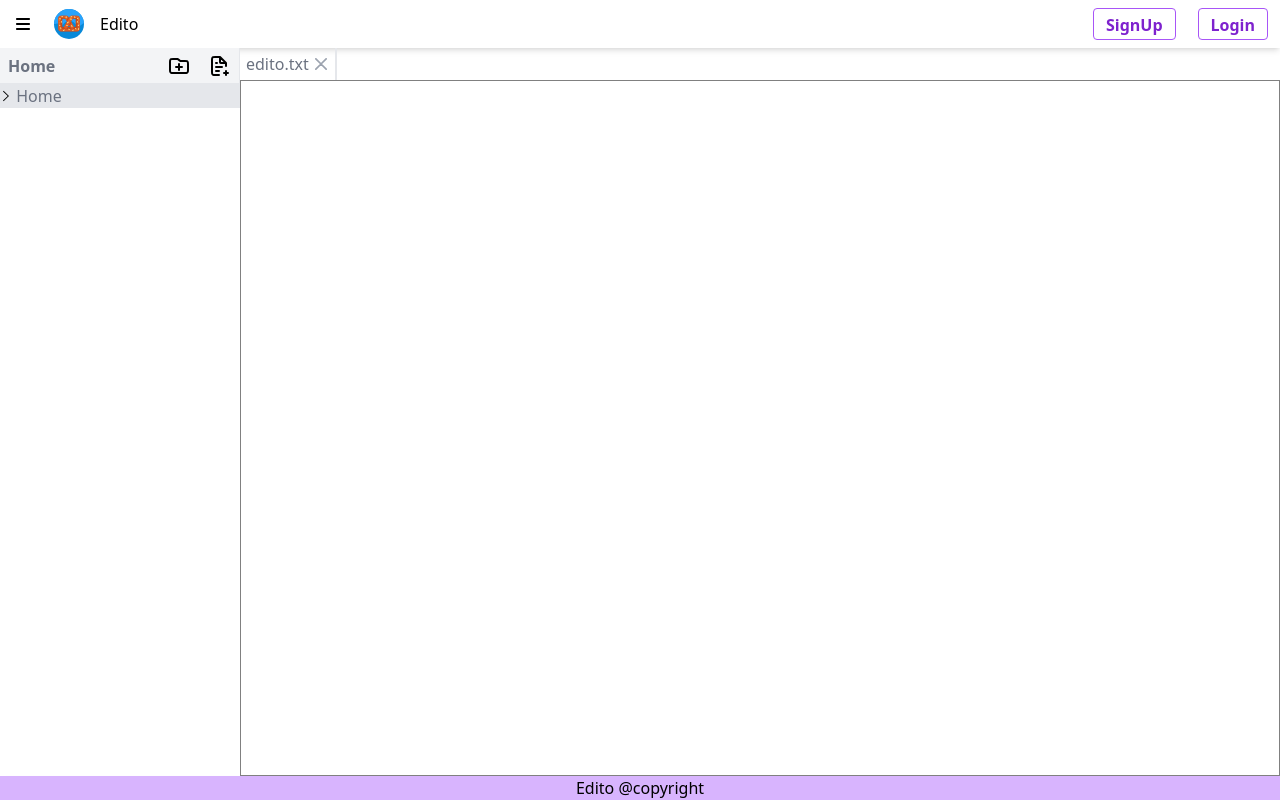
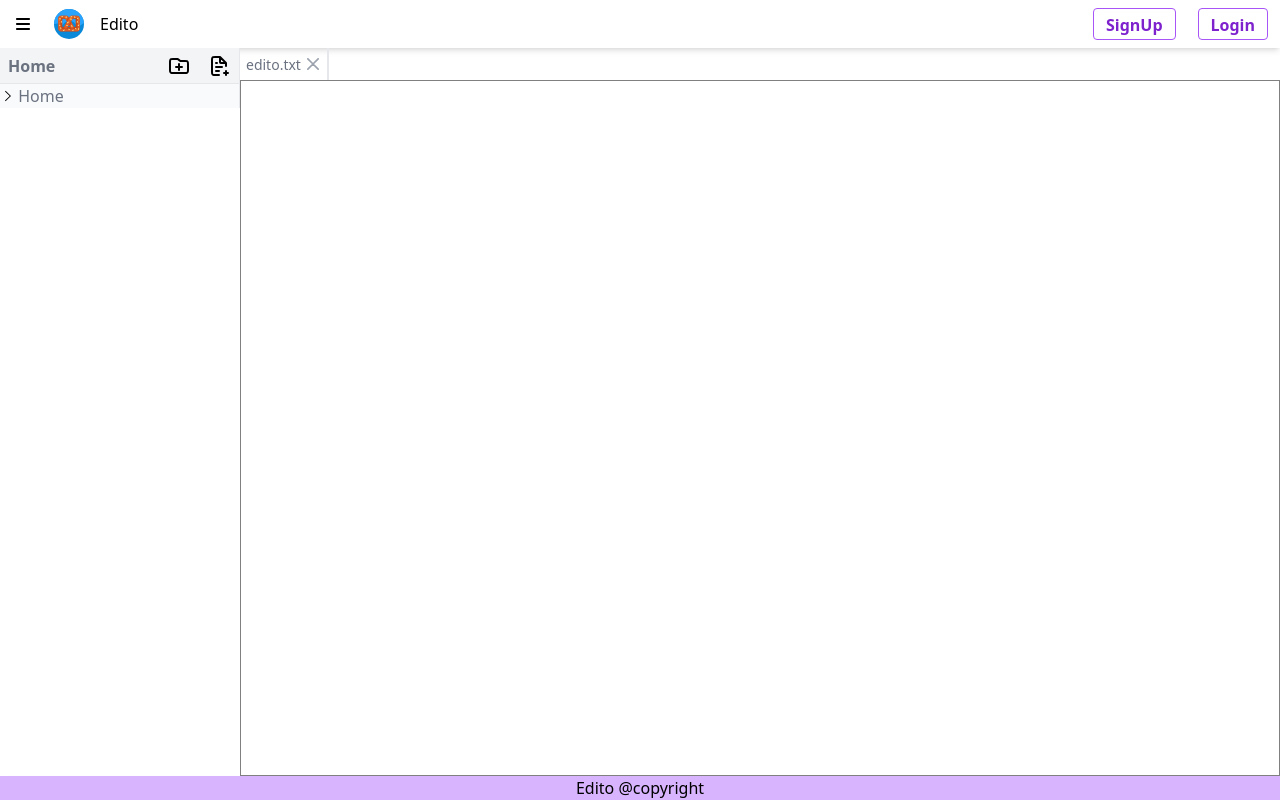
Before and after one commit to Nirajsah17/edito, a React (Create React App) app: page / in a window 1280 px wide. Built offline with nearby package versions, Linux system fonts and the light colour scheme; the HTML template or start-up script is replaced by a standard one.

Commit message:
Fixed styling

```diff
--- a/src/components/File.js
+++ b/src/components/File.js
@@ -1,6 +1,6 @@
-const File = ({ name  , uuid, activeFile}) => (
-  <div className={uuid === activeFile?.id ? " p-1 cursor-pointer bg-slate-200": "p-1 cursor-pointer"} data-file={uuid} data-name={name}>
-    <span className="text-md" data-file={uuid} data-name={name}>{name}</span>
+const File = ({ name , uuid, activeFile}) => (
+  <div className={uuid === activeFile?.id ? " px-0.5 my-1 border border-slate-400 cursor-pointer bg-slate-200": "px-0.5 my-1 cursor-pointer hover:bg-slate-200"} data-file={uuid} data-name={name}>
+    <span className="text-sm" data-file={uuid} data-name={name}>{name}</span>
   </div>
 );
 
--- a/src/components/Folder.js
+++ b/src/components/Folder.js
@@ -1,6 +1,6 @@
 import React, { useState } from 'react';
 
-const Folder = ({ name, children , uuid}) => {
+const Folder = ({ name, children , uuid, activeFolder}) => {
   const [isOpen, setIsOpen] = useState(false);
   const toggleFolder = (e) => {
     setIsOpen(!isOpen);
@@ -8,7 +8,7 @@ const Folder = ({ name, children , uuid}) => {
 
   return (
     <div>
-      <div className={`cursor-pointer bg-gray-200`} onClick={toggleFolder} data-folder={uuid} data-name={name}>
+      <div className={uuid === activeFolder ? " px-0.5 border border-slate-400 cursor-pointer bg-slate-200": "px-0.5 cursor-pointer hover:bg-slate-200"} onClick={toggleFolder} data-folder={uuid} data-name={name}>
         {isOpen ? <button className="p-1 cursor-pointer">
       <svg width="12px" height="12px" viewBox="0 0 1024 1024" className="icon" version="1.1" xmlns="http://www.w3.org/2000/svg" fill="#000000">
         <g id="SVGRepo_bgCarrier" strokeWidth="0"></g>
@@ -28,7 +28,7 @@ const Folder = ({ name, children , uuid}) => {
     </button>}
        <span className="text-md text-gray-500" data-folder={uuid} data-name={name}> {name}</span>
       </div>
-      {isOpen && <div className="ml-4 text-md text-gray-500">{children}</div>}
+      {isOpen && <div className="ml-4 text-sm text-gray-500">{children}</div>}
     </div>
   );
 };
--- a/src/components/LeftSidebar.js
+++ b/src/components/LeftSidebar.js
@@ -134,7 +134,7 @@ export default function LeftSideBar({
   const renderNode = (node) => {
     if (node.type === "folder") {
       return (
-        <Folder key={node.name} name={node.name} uuid={node.uuid}>
+        <Folder key={node.name} name={node.name} uuid={node.uuid} activeFolder={activeFolder}>
           {node.children.map(renderNode)}
         </Folder>
       );
--- a/src/components/Tab.js
+++ b/src/components/Tab.js
@@ -59,7 +59,7 @@ return (
   >
     {tabList.map((tab) => (
       <div key={tab.id} data-id={tab.id} data-name={tab.name} className={tab.id === activeFile.id ? "p-1 border-r-2 bg-black cursor-pointer" : "p-1 border-r-2 cursor-pointer"}>
-        <span className="p-0.5">{tab.name}</span>
+        <span className="p-0.5 text-sm">{tab.name}</span>
         <span>
           <button
             key={`${tab.id}-close`}
--- a/src/custom.css
+++ b/src/custom.css
@@ -11,7 +11,7 @@
 #editing,
 #highlighting,
 #highlighting * {
-  font-size: 15pt;
+  font-size: 12pt;
   font-family: monospace;
   line-height: 20pt;
 }
```
